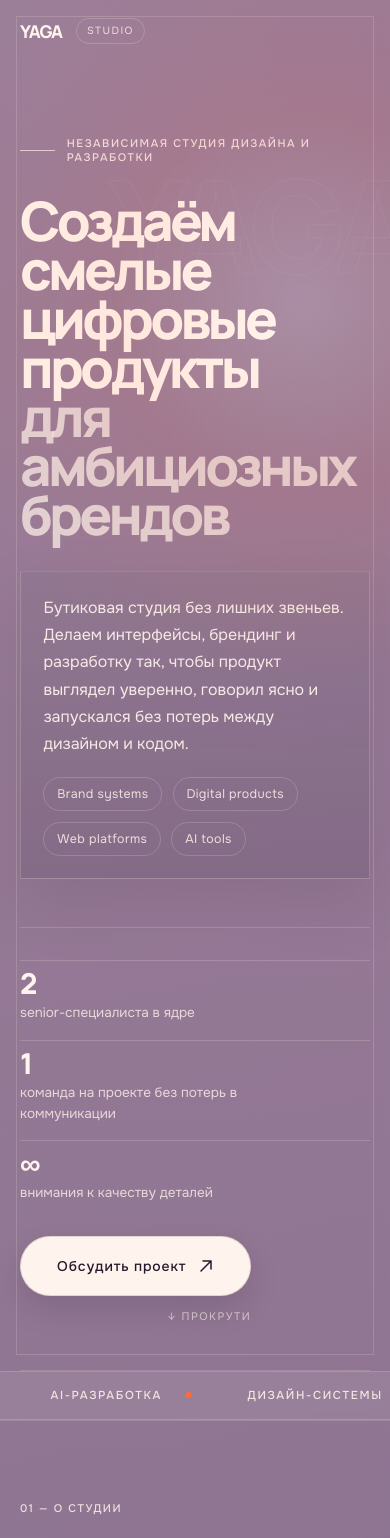
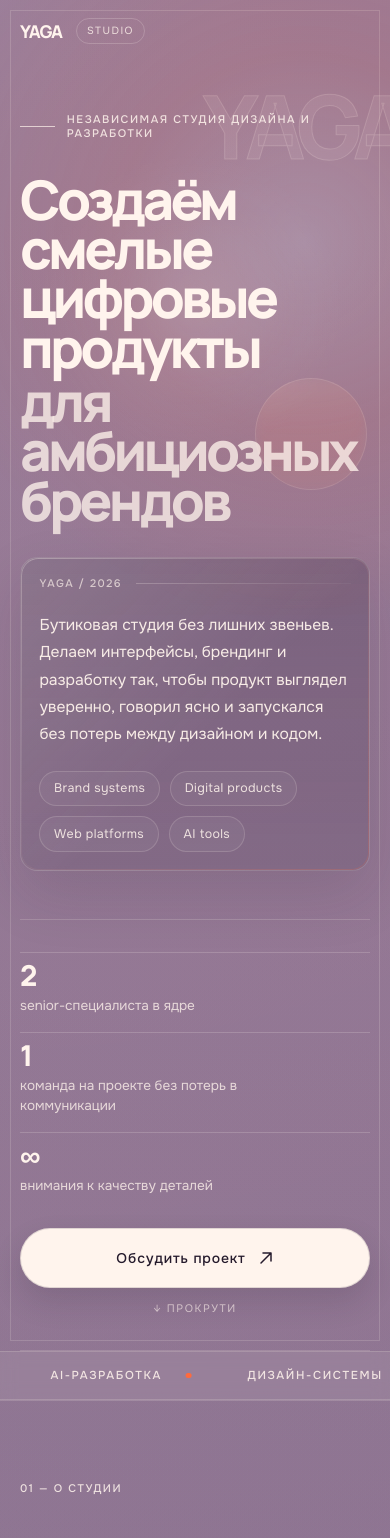
Before and after one commit to Yaroslav-Chertov/yaga-studio, a Next.js app: page / in a window 390 px wide. Shown: the top 1538 px of the page. Built offline with nearby package versions, Linux system fonts and the light colour scheme.

Commit message:
w&p hero

```diff
--- a/components/Hero.tsx
+++ b/components/Hero.tsx
@@ -1,6 +1,4 @@
 "use client";
-
-import { useEffect, useRef } from "react";
 
 const heroTags = [
   "Brand systems",
@@ -28,26 +26,16 @@ const ArrowIcon = () => (
 );
 
 export default function Hero() {
-  const bgWordRef = useRef<HTMLSpanElement>(null);
-
-  useEffect(() => {
-    const onMove = (e: MouseEvent) => {
-      if (!bgWordRef.current) return;
-      const x = (e.clientX / window.innerWidth - 0.5) * 18;
-      const y = (e.clientY / window.innerHeight - 0.5) * 10;
-      bgWordRef.current.style.transform = `translate(calc(-50% + ${x}px), calc(-50% + ${y}px))`;
-    };
-    window.addEventListener("mousemove", onMove);
-    return () => window.removeEventListener("mousemove", onMove);
-  }, []);
-
   return (
     <section className="hero">
-      <span ref={bgWordRef} className="hero__ghost" aria-hidden>
-        YAGA
-      </span>
+      <div className="hero__backdrop" aria-hidden>
+        <span className="hero__ghost hero__ghost--main">YAGA</span>
+        <span className="hero__ghost hero__ghost--shadow">YAGA</span>
+      </div>
 
       <div className="hero__glow" aria-hidden />
+      <div className="hero__orb hero__orb--one" aria-hidden />
+      <div className="hero__orb hero__orb--two" aria-hidden />
 
       <div className="hero__eyebrow">
         <span className="hero__eyebrow-line" />
@@ -61,15 +49,19 @@ export default function Hero() {
           Создаём смелые
           <br />
           цифровые продукты
-          <br />
           <em className="hero__heading-accent">для амбициозных брендов</em>
         </h1>
 
-        <div className="hero__panel">
+        <aside className="hero__panel">
+          <div className="hero__panel-meta">
+            <span className="hero__panel-kicker">YAGA / 2026</span>
+            <span className="hero__panel-line" />
+          </div>
+
           <p className="hero__description">
-            Бутиковая студия без лишних звеньев. Делаем интерфейсы, брендинг и разработку
-            так, чтобы продукт выглядел уверенно, говорил ясно и запускался без потерь
-            между дизайном и кодом.
+            Бутиковая студия без лишних звеньев. Делаем интерфейсы, брендинг и
+            разработку так, чтобы продукт выглядел уверенно, говорил ясно и
+            запускался без потерь между дизайном и кодом.
           </p>
 
           <ul className="hero__tags" aria-label="Ключевые направления">
@@ -79,7 +71,7 @@ export default function Hero() {
               </li>
             ))}
           </ul>
-        </div>
+        </aside>
       </div>
 
       <div className="hero__bottom">
--- a/styles/components/_hero.scss
+++ b/styles/components/_hero.scss
@@ -1,5 +1,27 @@
 @use "../variables" as *;
 @use "../mixins" as *;
+
+@keyframes hero-float {
+  0%,
+  100% {
+    transform: translate3d(0, 0, 0);
+  }
+
+  50% {
+    transform: translate3d(0, -12px, 0);
+  }
+}
+
+@keyframes hero-drift {
+  0%,
+  100% {
+    transform: rotate(0deg) scale(1);
+  }
+
+  50% {
+    transform: rotate(8deg) scale(1.04);
+  }
+}
 
 .hero {
   position: relative;
@@ -9,6 +31,7 @@
   justify-content: flex-end;
   padding: 8.5rem $section-padding-x 3rem;
   overflow: hidden;
+  isolation: isolate;
 
   &::before {
     content: "";
@@ -18,26 +41,112 @@
     pointer-events: none;
   }
 
+  &__backdrop {
+    position: absolute;
+    inset: 0;
+    z-index: 0;
+    pointer-events: none;
+  }
+
   &__ghost {
-    @include ghost-text(clamp(8rem, 21vw, 18rem));
     position: absolute;
-    top: 10rem;
-    right: -1.5rem;
-    opacity: 0.7;
-    transition: transform 0.7s ease;
+    right: clamp(-2rem, -1vw, 0rem);
+    top: clamp(5rem, 12vw, 9rem);
+    font-family: $font-display;
+    font-size: clamp(7rem, 18vw, 16rem);
+    font-weight: 800;
+    line-height: 0.9;
+    letter-spacing: -0.08em;
+    text-transform: uppercase;
+    white-space: nowrap;
+    user-select: none;
+
+    &--main {
+      color: rgba($color-primary, 0.08);
+      -webkit-text-stroke: 1px rgba($color-primary, 0.18);
+      animation: hero-float 8s ease-in-out infinite;
+    }
+
+    &--shadow {
+      top: calc(clamp(5rem, 12vw, 9rem) + 1.1rem);
+      right: clamp(-1rem, 1vw, 1.5rem);
+      color: transparent;
+      -webkit-text-stroke: 1px rgba($color-ember, 0.18);
+      opacity: 0.55;
+      filter: blur(1px);
+    }
+  }
+
+  &__stamp {
+    position: absolute;
+    padding: 0.45rem 0.75rem;
+    border: 1px solid rgba($color-primary, 0.18);
+    border-radius: 999px;
+    background: rgba($color-primary, 0.05);
+    color: rgba($color-primary, 0.72);
+    font-size: 0.68rem;
+    font-weight: 500;
+    letter-spacing: $tracking-widest;
+    text-transform: uppercase;
+    backdrop-filter: blur(10px);
+
+    &--top {
+      top: 7.2rem;
+      right: clamp(1.5rem, 7vw, 7rem);
+    }
+
+    &--bottom {
+      top: clamp(12rem, 23vw, 18rem);
+      right: clamp(12rem, 17vw, 18rem);
+    }
   }
 
   &__glow {
     @include radial-glow(760px, 0.16);
-    top: 22%;
+    top: 18%;
     left: 78%;
+    z-index: 0;
+  }
+
+  &__orb {
+    position: absolute;
+    border-radius: 50%;
+    pointer-events: none;
+    z-index: 0;
+    mix-blend-mode: screen;
+
+    &--one {
+      top: 12%;
+      right: 14%;
+      width: 18rem;
+      height: 18rem;
+      background: radial-gradient(
+        circle,
+        rgba($color-primary, 0.12) 0%,
+        rgba($color-primary, 0.03) 45%,
+        transparent 72%
+      );
+      animation: hero-drift 14s ease-in-out infinite;
+    }
+
+    &--two {
+      top: 28%;
+      right: 6%;
+      width: 7rem;
+      height: 7rem;
+      border: 1px solid rgba($color-primary, 0.12);
+      background: rgba($color-primary, 0.03);
+      backdrop-filter: blur(6px);
+    }
   }
 
   &__eyebrow {
+    position: relative;
+    z-index: 1;
     display: flex;
     align-items: center;
     gap: 0.75rem;
-    margin-bottom: 2rem;
+    margin-bottom: 2.2rem;
 
     &-line {
       display: block;
@@ -52,12 +161,15 @@
   }
 
   &__top {
+    position: relative;
+    z-index: 1;
     display: grid;
     gap: 2rem;
 
     @include lg {
-      grid-template-columns: minmax(0, 1.5fr) minmax(19rem, 0.7fr);
+      grid-template-columns: minmax(0, 1.22fr) minmax(28rem, 0.92fr);
       align-items: end;
+      gap: 2.5rem;
     }
   }
 
@@ -65,32 +177,90 @@
     max-width: 11ch;
     font-family: $font-display;
     font-weight: 800;
-    font-size: clamp(3.4rem, 8vw, 8.8rem);
+    font-size: clamp(3.4rem, 8vw, 8.6rem);
     line-height: 0.9;
     letter-spacing: -0.07em;
 
     &-accent {
-      display: inline-block;
+      display: block;
+      margin-top: 0.35rem;
       font-style: normal;
-      color: rgba($color-primary, 0.72);
+      color: rgba($color-primary, 0.76);
     }
   }
 
   &__panel {
+    position: relative;
     display: grid;
-    gap: 1.25rem;
-    padding: 1.4rem;
+    gap: 1.35rem;
+    padding: 1.5rem;
     border: 1px solid rgba($color-primary, 0.18);
+    border-radius: 1.5rem;
     background:
-      linear-gradient(180deg, rgba($color-primary, 0.08), transparent),
-      rgba($color-shadow, 0.18);
-    box-shadow: 0 24px 60px rgba($color-ink, 0.1);
+      linear-gradient(135deg, rgba($color-primary, 0.12), transparent 55%),
+      linear-gradient(
+        180deg,
+        rgba($color-shadow, 0.22),
+        rgba($color-shadow, 0.1)
+      ),
+      rgba($color-surface, 0.24);
+    box-shadow:
+      0 24px 60px rgba($color-ink, 0.12),
+      inset 0 1px 0 rgba($color-primary, 0.08);
+    backdrop-filter: blur(18px);
+
+    &::before {
+      content: "";
+      position: absolute;
+      inset: 0;
+      border-radius: inherit;
+      padding: 1px;
+      background: linear-gradient(
+        135deg,
+        rgba($color-primary, 0.28),
+        rgba($color-primary, 0.06) 38%,
+        rgba($color-ember, 0.22) 100%
+      );
+      -webkit-mask:
+        linear-gradient(#fff 0 0) content-box,
+        linear-gradient(#fff 0 0);
+      -webkit-mask-composite: xor;
+      mask-composite: exclude;
+      pointer-events: none;
+    }
+  }
+
+  &__panel-meta {
+    display: flex;
+    align-items: center;
+    gap: 0.85rem;
+  }
+
+  &__panel-kicker {
+    font-size: 0.68rem;
+    font-weight: 500;
+    letter-spacing: $tracking-widest;
+    text-transform: uppercase;
+    color: rgba($color-primary, 0.68);
+    white-space: nowrap;
+  }
+
+  &__panel-line {
+    width: 100%;
+    height: 1px;
+    background: linear-gradient(
+      90deg,
+      rgba($color-primary, 0.24),
+      rgba($color-primary, 0.04)
+    );
   }
 
   &__description {
-    font-size: 1rem;
-    line-height: 1.7;
-    color: rgba($color-primary, 0.92);
+    max-width: 34rem;
+    font-size: clamp(1rem, 1.15vw, 1.12rem);
+    line-height: 1.75;
+    color: rgba($color-primary, 0.94);
+    text-wrap: balance;
   }
 
   &__tags {
@@ -100,15 +270,18 @@
   }
 
   &__tag {
-    padding: 0.5rem 0.8rem;
-    border: 1px solid rgba($color-primary, 0.18);
+    padding: 0.55rem 0.85rem;
+    border: 1px solid rgba($color-primary, 0.16);
     border-radius: 999px;
-    color: rgba($color-primary, 0.84);
+    background: rgba($color-primary, 0.04);
+    color: rgba($color-primary, 0.86);
     font-size: 0.78rem;
     letter-spacing: 0.03em;
   }
 
   &__bottom {
+    position: relative;
+    z-index: 1;
     display: flex;
     align-items: flex-end;
     justify-content: space-between;
@@ -123,7 +296,7 @@
     display: grid;
     grid-template-columns: repeat(3, minmax(0, 1fr));
     gap: 1rem;
-    width: min(100%, 46rem);
+    width: min(100%, 48rem);
 
     @media (max-width: 900px) {
       grid-template-columns: 1fr;
@@ -178,4 +351,78 @@
     height: 1px;
     background-color: rgba($color-primary, 0.16);
   }
+
+  @media (max-width: 1024px) {
+    min-height: auto;
+    padding-top: 7.5rem;
+
+    &__ghost {
+      right: -0.5rem;
+      top: 6.5rem;
+      font-size: clamp(5.5rem, 22vw, 10rem);
+    }
+
+    &__stamp--top {
+      top: 5.8rem;
+      right: 1.25rem;
+    }
+
+    &__stamp--bottom {
+      top: 11rem;
+      right: 6rem;
+    }
+
+    &__panel {
+      max-width: 44rem;
+    }
+  }
+
+  @media (max-width: 767px) {
+    padding: 7rem $section-padding-x 2.25rem;
+
+    &::before {
+      inset: 0.6rem;
+    }
+
+    &__ghost {
+      top: 5.5rem;
+      right: -1rem;
+
+      &--shadow {
+        display: none;
+      }
+    }
+
+    &__stamp {
+      display: none;
+    }
+
+    &__heading {
+      max-width: 9ch;
+      font-size: clamp(2.8rem, 14vw, 4.8rem);
+    }
+
+    &__panel {
+      padding: 1.15rem;
+      border-radius: 1.1rem;
+    }
+
+    &__description {
+      max-width: none;
+      font-size: 0.98rem;
+    }
+
+    &__actions {
+      width: 100%;
+      align-items: stretch;
+    }
+
+    &__cta {
+      width: 100%;
+    }
+
+    &__scroll-hint {
+      text-align: center;
+    }
+  }
 }
```
